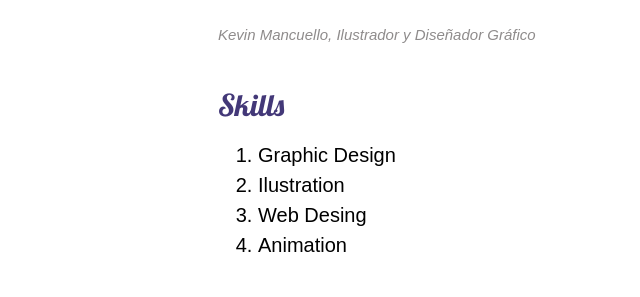
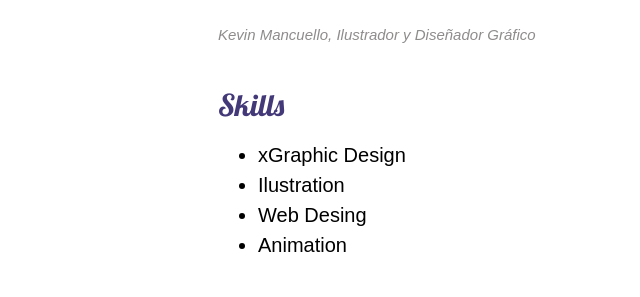
Before and after one commit to kiamo13/My-Drawing-Adventure, a plain HTML site: page index.html in a window 1280 px wide. Shown: the part 933-1230 px from the top of the page, 22-662 px from the left. Drawn offline with Linux system fonts and the light colour scheme.

Commit message:
changed ol to ul

```diff
--- a/index.html
+++ b/index.html
@@ -23,12 +23,12 @@
             <img src="img/KEVIN MANCUELLO - DISEÑADOR GRAFICO.JPG">
             <p class="caption">Kevin Mancuello, Ilustrador y Diseñador Gráfico</p>
             <h2>Skills</h2>
-            <ol>
-               <li>Graphic Design</li>
+            <ul>
+               <li>xGraphic Design</li>
                <li>Ilustration</li>
                <li>Web Desing</li>
                <li>Animation</li>
-            </ol>
+            </ul>
          <!--Job Info-->
          <h2>Professional Experience</h2>
          <p>My career started designing layouts for a newspaper, now 9 years later I keep learning to be a better professional.
```
